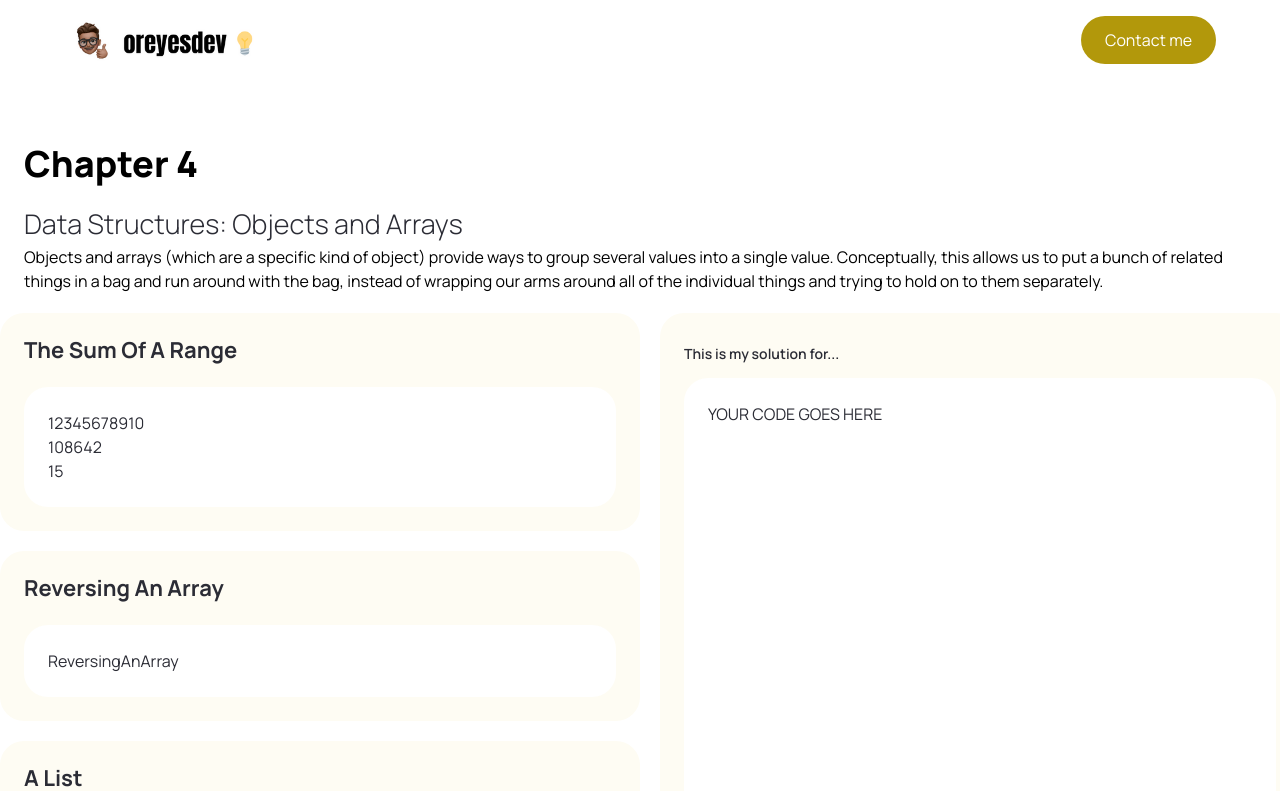
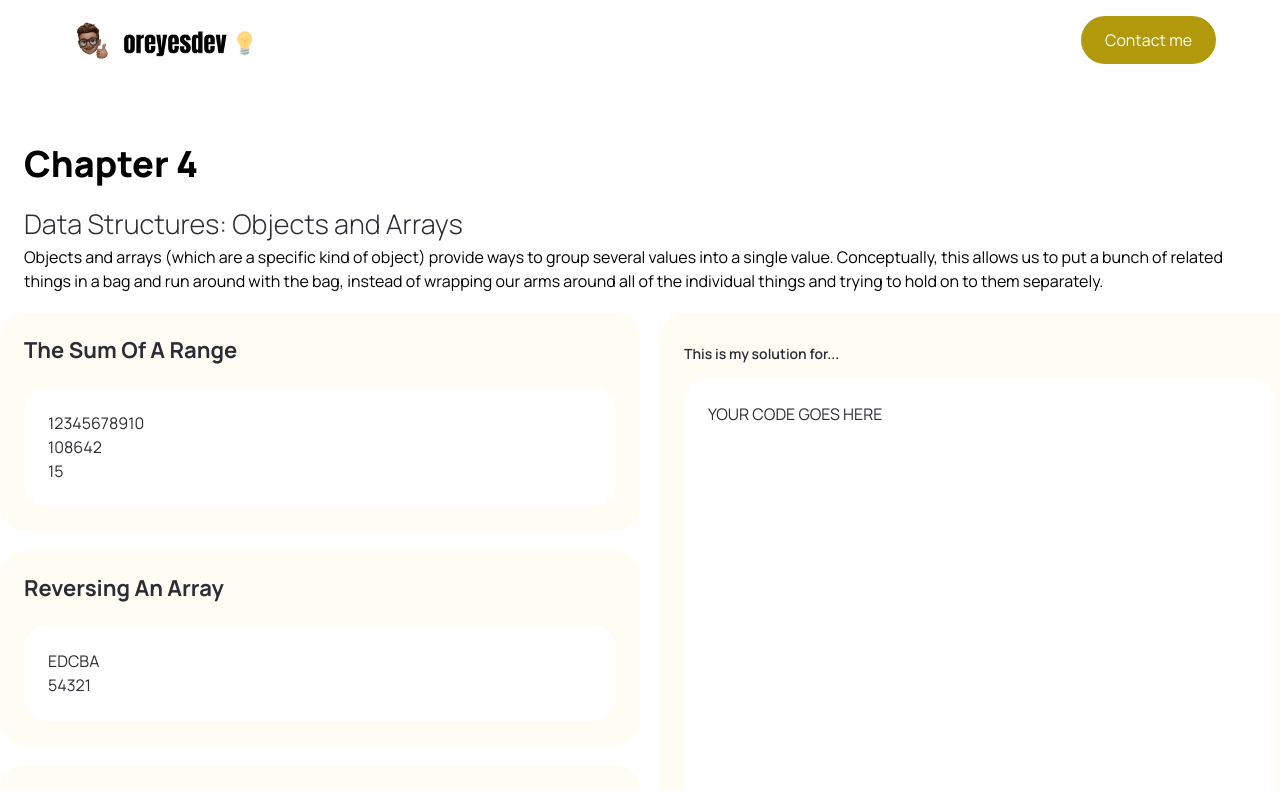
Before and after one commit to jon-oscar/eloquent-js, a Next.js app: page /chapter4 in a window 1280 px wide. Shown: the top 791 px of the page. Built offline with nearby package versions, Linux system fonts and the light colour scheme.

Commit message:
add second exercise working

```diff
--- a/components/exercises/chapter-4-oscar/ReversingAnArray.tsx
+++ b/components/exercises/chapter-4-oscar/ReversingAnArray.tsx
@@ -1,9 +1,47 @@
-import React from 'react'
+import React from 'react';
+
+/**
+ * Reverses the order of elements in an array.
+ * @param arr - The array to be reversed.
+ * @returns A new array with the elements in reverse order.
+ */
+const reverseArray = (arr: string[]) => {
+  const newArr = [];
+
+  // loop through the array backwards and arr.length - 1 = 4 to match with indexation
+  for (let i = arr.length - 1; i >= 0; i--) {
+    newArr.push(arr[i]);
+  }
+  return newArr;
+};
+
+/**
+ * Reverses an array in place.
+ * @param arr - The array to be reversed.
+ */
+const reverseArrayInPlace = (arr: number[]) => {
+  for (let i = 0; i < Math.floor(arr.length / 2); i++) {
+    // prevArr is assigned the value at array[0], which is 1
+    let prevArr = arr[i];
+
+    // array[0] is assigned the value at array[4], which is 5
+    arr[i] = arr[arr.length - 1 - i];
+
+    // array[4] is assigned the value of prevArr, which is 1
+    arr[arr.length - 1 - i] = prevArr;
+
+    // After the first iteration, the array becomes [5, 2, 3, 4, 1]
+  }
+  return arr;
+};
 
 const ReversingAnArray = () => {
   return (
-    <div>ReversingAnArray</div>
-  )
-}
+    <div>
+      <div>{reverseArray(['A', 'B', 'C', 'D', 'E'])}</div>
+      <div>{reverseArrayInPlace([1, 2, 3, 4, 5])}</div>
+    </div>
+  );
+};
 
-export default ReversingAnArray
+export default ReversingAnArray;
--- a/components/exercises/chapter-4-oscar/SumOfARange.tsx
+++ b/components/exercises/chapter-4-oscar/SumOfARange.tsx
@@ -25,10 +25,12 @@ const calcRangeSumMod = (start: number, end: number, step: number) => {
   const range = [];
 
   if (step === 1) {
+    // if step is 1, then we can just use the original function
     for (let i = start; i <= end; i += step) {
       range.push(i);
     }
   } else if (step < 1) {
+    // if step is less than 1, then we need to decrement the range
     for (let i = start; i >= end; i += step) {
       range.push(i);
     }
```
